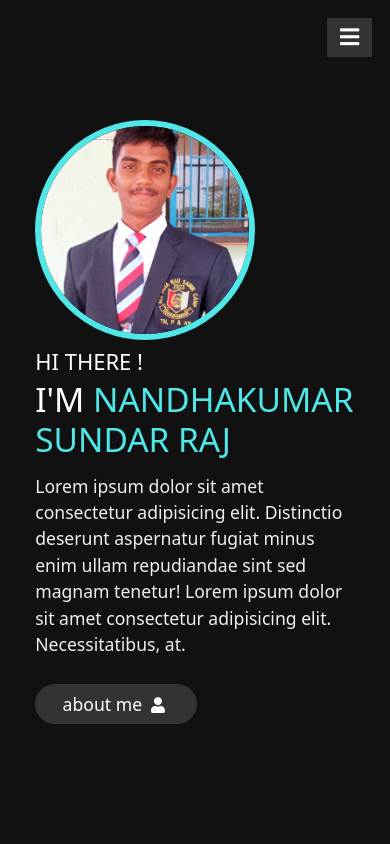
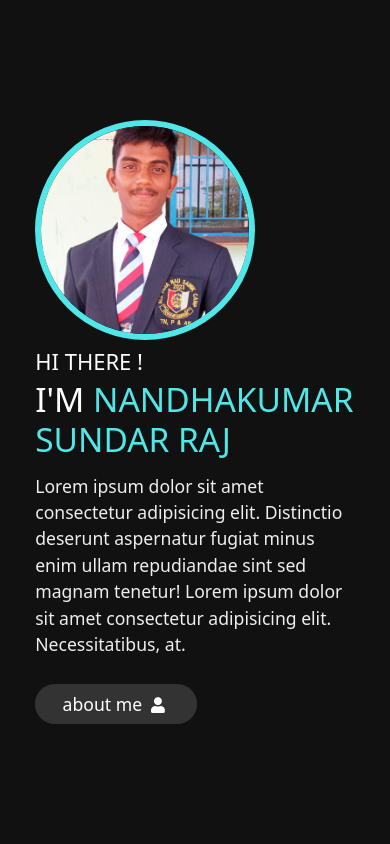
Before and after one commit to NANDHANAVY/Portfolio, a plain HTML site: page index.html in a window 390 px wide. Shown: the top 844 px of the page. Drawn offline with nearby package versions, Linux system fonts and the light colour scheme.

Commit message:
menu bar removeing in mobile phone

```diff
--- a/index.html
+++ b/index.html
@@ -38,7 +38,7 @@
 
 <!-- header section ends -->
 
-<div id="menu" class="fas fa-bars"></div>
+<!-- <div id="menu" class="fas fa-bars"></div> -->
 
 <!-- home section starts  -->
 
```
